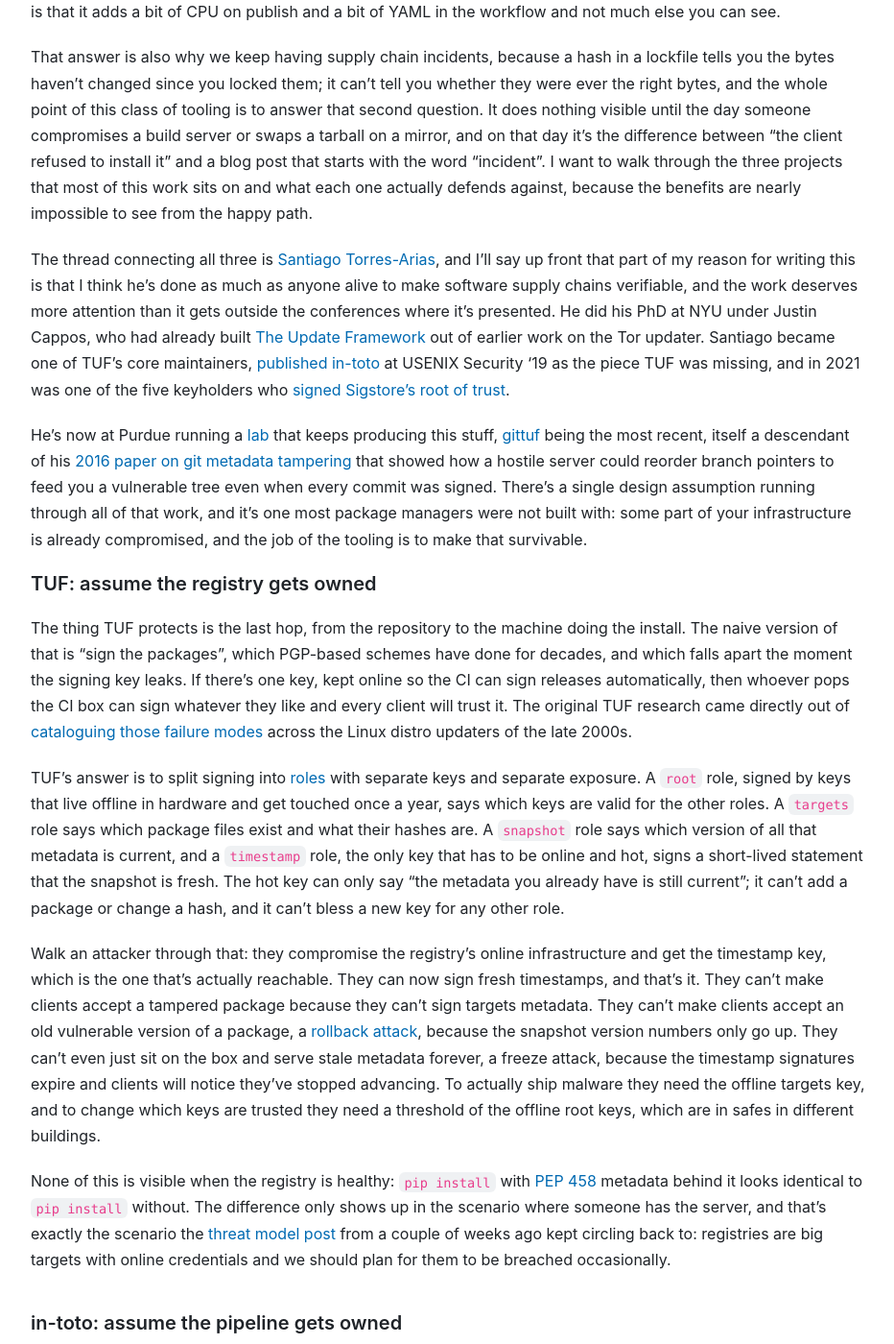
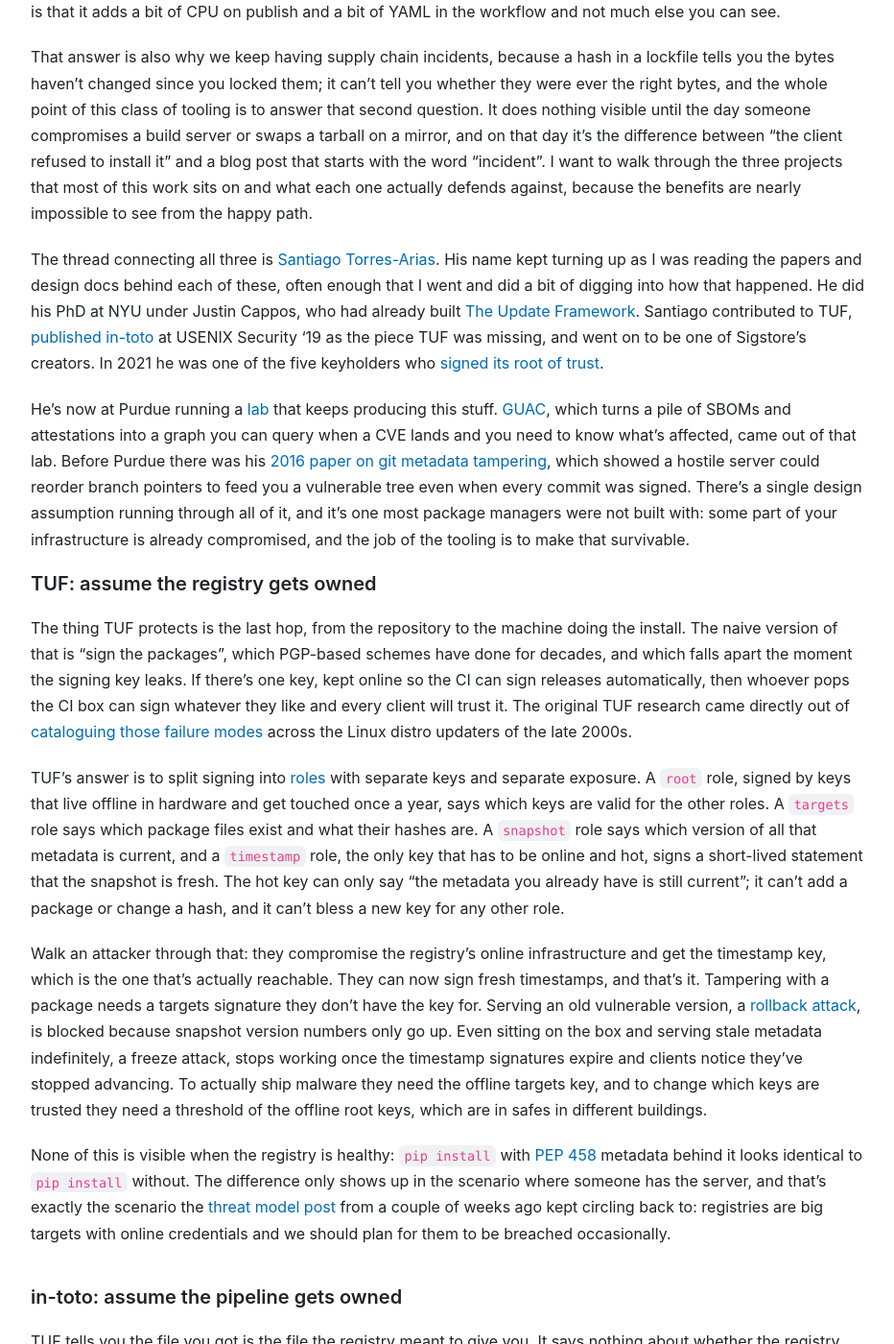
Before and after one commit to andrew/nesbitt.io, a Jekyll site: the page built from _posts/2026-05-24-signing-is-for-the-bad-days.md, in a window 1280 px wide and 1400 px high, scrolled down 329 px. Shown: the whole window at 96% size, without its empty margins (173-1105 px from the left). Built offline with Jekyll 4.4.1, drawn with Linux system fonts in a browser that asks for light colours; comment, search, counter and statistics services are not loaded; some of the changed text lies outside the part shown.

Commit message:
Refine discussion on Santiago Torres-Arias' contributions to software supply chain security

```diff
--- a/_data/stats.json
+++ b/_data/stats.json
@@ -1,5 +1,5 @@
 {
-  "generated_at": "2026-05-23T14:40:39Z",
+  "generated_at": "2026-05-23T15:17:17Z",
   "total_posts": 147,
   "total_words": 212253,
   "reading_minutes": 1062,
--- a/_posts/2026-05-24-signing-is-for-the-bad-days.md
+++ b/_posts/2026-05-24-signing-is-for-the-bad-days.md
@@ -13,9 +13,9 @@
 
 That answer is also why we keep having supply chain incidents, because a hash in a lockfile tells you the bytes haven't changed since you locked them; it can't tell you whether they were ever the right bytes, and the whole point of this class of tooling is to answer that second question. It does nothing visible until the day someone compromises a build server or swaps a tarball on a mirror, and on that day it's the difference between "the client refused to install it" and a blog post that starts with the word "incident". I want to walk through the three projects that most of this work sits on and what each one actually defends against, because the benefits are nearly impossible to see from the happy path.
 
-The thread connecting all three is [Santiago Torres-Arias](https://badhomb.re/), and I'll say up front that part of my reason for writing this is that I think he's done as much as anyone alive to make software supply chains verifiable, and the work deserves more attention than it gets outside the conferences where it's presented. He did his PhD at NYU under Justin Cappos, who had already built [The Update Framework](https://theupdateframework.io/) out of earlier work on the Tor updater. Santiago became one of TUF's core maintainers, [published in-toto](https://www.usenix.org/conference/usenixsecurity19/presentation/torres-arias) at USENIX Security '19 as the piece TUF was missing, and in 2021 was one of the five keyholders who [signed Sigstore's root of trust](https://blog.sigstore.dev/a-new-kind-of-trust-root-f11eeeed92ef/).
+The thread connecting all three is [Santiago Torres-Arias](https://badhomb.re/). His name kept turning up as I was reading the papers and design docs behind each of these, often enough that I went and did a bit of digging into how that happened. He did his PhD at NYU under Justin Cappos, who had already built [The Update Framework](https://theupdateframework.io/). Santiago contributed to TUF, [published in-toto](https://www.usenix.org/conference/usenixsecurity19/presentation/torres-arias) at USENIX Security '19 as the piece TUF was missing, and went on to be one of Sigstore's creators. In 2021 he was one of the five keyholders who [signed its root of trust](https://blog.sigstore.dev/a-new-kind-of-trust-root-f11eeeed92ef/).
 
-He's now at Purdue running a [lab](https://badhomb.re/publications/) that keeps producing this stuff, [gittuf](https://gittuf.dev/) being the most recent, itself a descendant of his [2016 paper on git metadata tampering](https://www.usenix.org/conference/usenixsecurity16/technical-sessions/presentation/torres-arias) that showed how a hostile server could reorder branch pointers to feed you a vulnerable tree even when every commit was signed. There's a single design assumption running through all of that work, and it's one most package managers were not built with: some part of your infrastructure is already compromised, and the job of the tooling is to make that survivable.
+He's now at Purdue running a [lab](https://badhomb.re/publications/) that keeps producing this stuff. [GUAC](https://guac.sh/), which turns a pile of SBOMs and attestations into a graph you can query when a CVE lands and you need to know what's affected, came out of that lab. Before Purdue there was his [2016 paper on git metadata tampering](https://www.usenix.org/conference/usenixsecurity16/technical-sessions/presentation/torres-arias), which showed a hostile server could reorder branch pointers to feed you a vulnerable tree even when every commit was signed. There's a single design assumption running through all of it, and it's one most package managers were not built with: some part of your infrastructure is already compromised, and the job of the tooling is to make that survivable.
 
 ### TUF: assume the registry gets owned
 
@@ -23,7 +23,7 @@
 
 TUF's answer is to split signing into [roles](https://theupdateframework.io/docs/metadata/) with separate keys and separate exposure. A `root` role, signed by keys that live offline in hardware and get touched once a year, says which keys are valid for the other roles. A `targets` role says which package files exist and what their hashes are. A `snapshot` role says which version of all that metadata is current, and a `timestamp` role, the only key that has to be online and hot, signs a short-lived statement that the snapshot is fresh. The hot key can only say "the metadata you already have is still current"; it can't add a package or change a hash, and it can't bless a new key for any other role.
 
-Walk an attacker through that: they compromise the registry's online infrastructure and get the timestamp key, which is the one that's actually reachable. They can now sign fresh timestamps, and that's it. They can't make clients accept a tampered package because they can't sign targets metadata. They can't make clients accept an old vulnerable version of a package, a [rollback attack](https://theupdateframework.io/docs/security/), because the snapshot version numbers only go up. They can't even just sit on the box and serve stale metadata forever, a freeze attack, because the timestamp signatures expire and clients will notice they've stopped advancing. To actually ship malware they need the offline targets key, and to change which keys are trusted they need a threshold of the offline root keys, which are in safes in different buildings.
+Walk an attacker through that: they compromise the registry's online infrastructure and get the timestamp key, which is the one that's actually reachable. They can now sign fresh timestamps, and that's it. Tampering with a package needs a targets signature they don't have the key for. Serving an old vulnerable version, a [rollback attack](https://theupdateframework.io/docs/security/), is blocked because snapshot version numbers only go up. Even sitting on the box and serving stale metadata indefinitely, a freeze attack, stops working once the timestamp signatures expire and clients notice they've stopped advancing. To actually ship malware they need the offline targets key, and to change which keys are trusted they need a threshold of the offline root keys, which are in safes in different buildings.
 
 None of this is visible when the registry is healthy: `pip install` with [PEP 458](https://peps.python.org/pep-0458/) metadata behind it looks identical to `pip install` without. The difference only shows up in the scenario where someone has the server, and that's exactly the scenario the [threat model post](/2026/05/05/package-manager-threat-models.html) from a couple of weeks ago kept circling back to: registries are big targets with online credentials and we should plan for them to be breached occasionally.
 
@@ -47,9 +47,9 @@
 
 Verifiers don't ask "is this signed by key 0xABCD", they ask "does Rekor contain a signature for this hash from a cert that Fulcio issued to `github.com/foo/bar/.github/workflows/release.yml@refs/tags/v1.2.3`". The thing being trusted is the identity and the log, neither of which the maintainer has to look after.
 
-Santiago co-authored the [CCS '22 paper](https://dl.acm.org/doi/10.1145/3548606.3560596) that sets out Sigstore's security model, and his influence is most visible in Rekor, which is essentially the academic transparency-log literature ([CONIKS](https://www.usenix.org/conference/usenixsecurity15/technical-sessions/presentation/melara), Certificate Transparency) applied to software artifacts, and in the way Sigstore's own keys are distributed under a TUF root so the "who signs the signers" recursion bottoms out in the same offline-threshold model as everything else.
+There's also nothing in the publisher's config for an attacker to steal. The workflow file names the identity that's expected to produce the signature, and that's public information by design. Dump the repo and you learn which identity you'd have to impersonate, but nothing that helps you do it. The OIDC token only exists for a few minutes inside a running job, so stealing it means already having code execution in that job, which is a different and harder problem than reading a secrets store. With a long-lived signing key or a registry API token, the thing sitting in the secrets store is the credential itself, and exfiltrating it is the whole attack.
 
-He physically holds one of the five hardware keys for that root, and while the project itself was started by folks at Google and Red Hat, identity-bound short-lived certs feeding a public log with TUF at the bottom is the research agenda he and Cappos had been pushing for years, packaged so that `npm publish --provenance` can do it without the publisher knowing what a Merkle tree is.
+Santiago co-authored the [CCS '22 paper](https://dl.acm.org/doi/10.1145/3548606.3560596) that sets out Sigstore's security model, and his influence is most visible in Rekor, which is the academic transparency-log literature ([CONIKS](https://www.usenix.org/conference/usenixsecurity15/technical-sessions/presentation/melara), Certificate Transparency) applied to software artifacts, and in the way Sigstore's own keys are distributed under a TUF root so the "who signs the signers" recursion bottoms out in the same offline-threshold model as everything else. He physically holds one of the five hardware keys for that root. Identity-bound short-lived certs feeding a public log with TUF at the bottom is the research agenda he and Cappos had been pushing for years, here packaged so that `npm publish --provenance` can do it without the publisher knowing what a Merkle tree is.
 
 The transparency log is the part that does the most work on a bad day. If a maintainer's GitHub account is phished and used to publish a malicious version, the maintainer can look at Rekor and say "I didn't make that signature, here's the log entry showing the OIDC identity and workflow run it came from".
 
```
Also changed, not shown: other parts of _posts/2026-05-24-signing-is-for-the-bad-days.md (+1 -1 lines).
